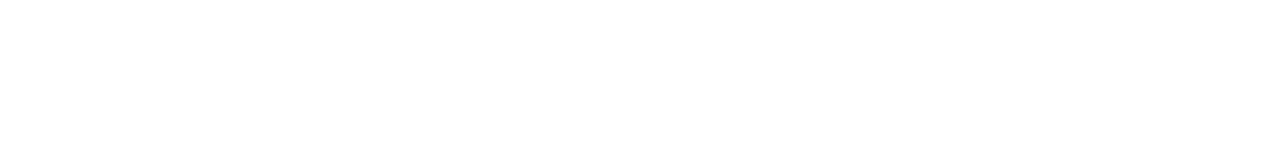
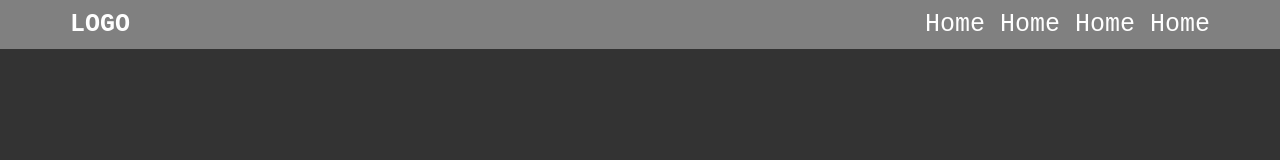
Before and after one commit to azamat-muradovich/GitHub-15-00, a plain HTML site: page index.html in a window 1280 px wide. Drawn offline with Linux system fonts and the light colour scheme.

Commit message:
header-navbar added and styled

```diff
--- /dev/null
+++ b/css/style.css
@@ -0,0 +1,58 @@
+* {
+    margin: 0;
+    padding: 0;
+    box-sizing: border-box;
+}
+
+a {
+    text-decoration: none;
+}
+
+ul,
+ol {
+    list-style: none;
+}
+
+body {
+    font-family: 'Courier New', Courier, monospace;
+}
+
+.container {
+    max-width: 1170px;
+    width: 100%;
+    margin: 0 auto;
+    padding: 0 15px;
+}
+
+.header {
+    height: 100vh;
+    background: #333333;
+}
+
+.navbar {
+    padding: 10px 0;
+    background: grey;
+}
+
+.navbar__content {
+    display: flex;
+    align-items: center;
+    justify-content: space-between;
+}
+
+.navbar__logo {
+    font-size: 25px;
+    color: #ffff;
+    text-transform: uppercase;
+    font-weight: bold;
+}
+
+.navbar__list {
+    display: flex;
+    align-items: center;
+    column-gap: 15px;
+}
+.navbar__link{
+    font-size: 25px;
+    color: #ffff;
+}
--- a/index.html
+++ b/index.html
@@ -4,9 +4,22 @@
     <meta charset="UTF-8">
     <meta http-equiv="X-UA-Compatible" content="IE=edge">
     <meta name="viewport" content="width=device-width, initial-scale=1.0">
+    <link rel="stylesheet" href="css/style.css">
     <title>GIT-1</title>
 </head>
 <body>
-
+    <header class="header">
+        <nav class="navbar">
+            <div class="navbar__content container">
+                <a href="" class="navbar__logo">Logo</a>
+                <ul class="navbar__list">
+                    <li><a href="#!" class="navbar__link">Home</a></li>
+                    <li><a href="#!" class="navbar__link">Home</a></li>
+                    <li><a href="#!" class="navbar__link">Home</a></li>
+                    <li><a href="#!" class="navbar__link">Home</a></li>
+                </ul>
+            </div>
+        </nav>
+    </header>
 </body>
 </html>
```
